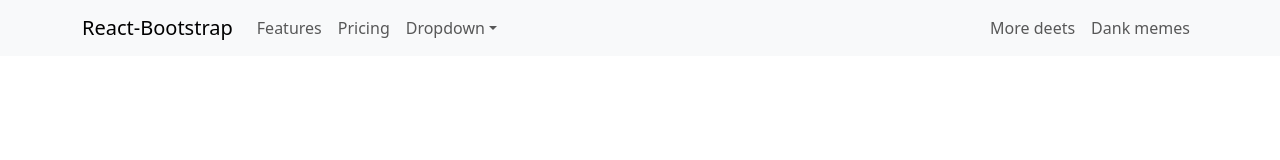
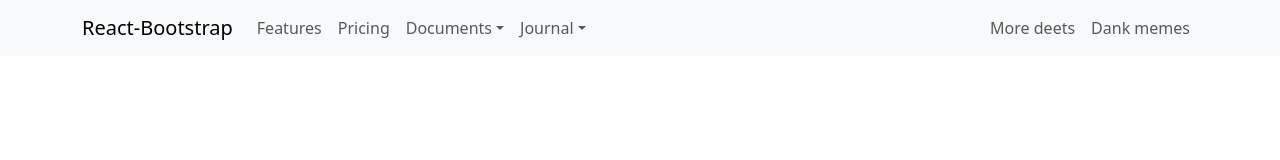
Before and after one commit to OlimovAmir/SaleOfProducts_Client, a React (Create React App) app: page / in a window 1280 px wide. Shown: the top 160 px of the page. Built offline with nearby package versions, Linux system fonts and the light colour scheme.

Commit message:
added the journal menu

```diff
--- a/src/components/header/Header.jsx
+++ b/src/components/header/Header.jsx
@@ -15,7 +15,18 @@
           <Nav className="me-auto">
             <Nav.Link href="#features">Features</Nav.Link>
             <Nav.Link href="#pricing">Pricing</Nav.Link>
-            <NavDropdown title="Dropdown" id="collapsible-nav-dropdown">
+            <NavDropdown title="Documents" id="collapsible-nav-dropdown">
+              <NavDropdown.Item href="#action/3.1">Action</NavDropdown.Item>
+              <NavDropdown.Item href="#action/3.2">
+                Another action
+              </NavDropdown.Item>
+              <NavDropdown.Item href="#action/3.3">Something</NavDropdown.Item>
+              <NavDropdown.Divider />
+              <NavDropdown.Item href="#action/3.4">
+                Separated link
+              </NavDropdown.Item>
+            </NavDropdown>
+            <NavDropdown title="Journal" id="collapsible-nav-dropdown">
               <NavDropdown.Item href="#action/3.1">Action</NavDropdown.Item>
               <NavDropdown.Item href="#action/3.2">
                 Another action
```
